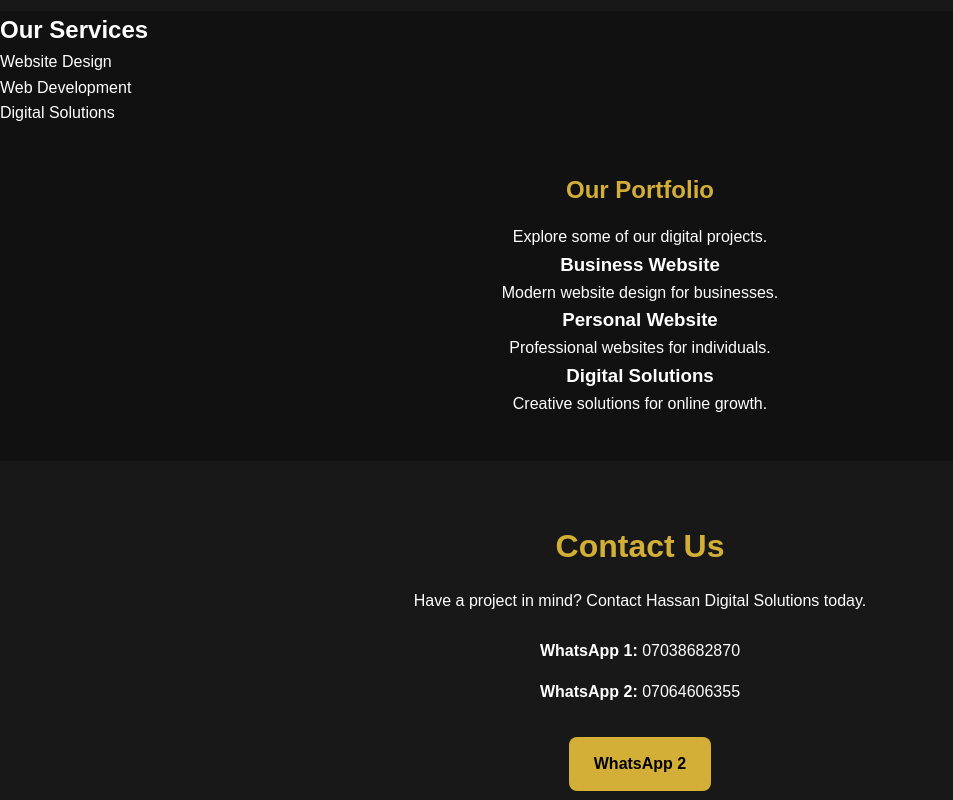
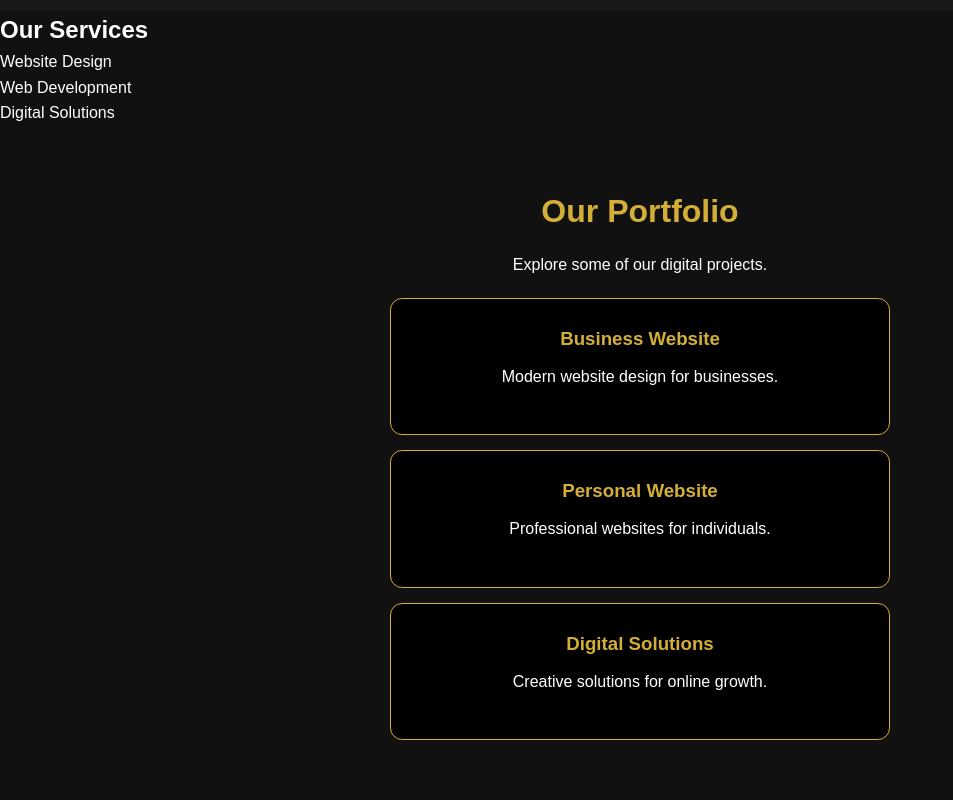
Before and after one commit to hassanabuk27-arch/Hassan-digital-solution-, a plain HTML site: page index.html in a window 1280 px wide. Shown: the part 1760-2560 px from the top of the page, without its empty margins (0-953 px from the left). Drawn offline with Linux system fonts and the light colour scheme.

Commit message:
Update style.css

```diff
--- a/style.css
+++ b/style.css
@@ -292,3 +292,33 @@ footer {
     margin: 8px;
   }
 }
+.portfolio {
+  background: #111111;
+  padding: 60px 20px;
+  text-align: center;
+}
+
+.portfolio h2 {
+  color: #D4AF37;
+  font-size: 32px;
+  margin-bottom: 15px;
+}
+
+.portfolio p {
+  color: #ffffff;
+  margin-bottom: 20px;
+}
+
+.portfolio-card {
+  background: #000000;
+  border: 1px solid #D4AF37;
+  border-radius: 12px;
+  padding: 25px;
+  margin: 15px auto;
+  max-width: 500px;
+}
+
+.portfolio-card h3 {
+  color: #D4AF37;
+  margin-bottom: 10px;
+}
```
